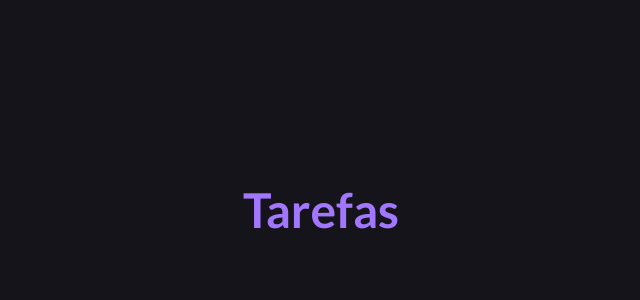
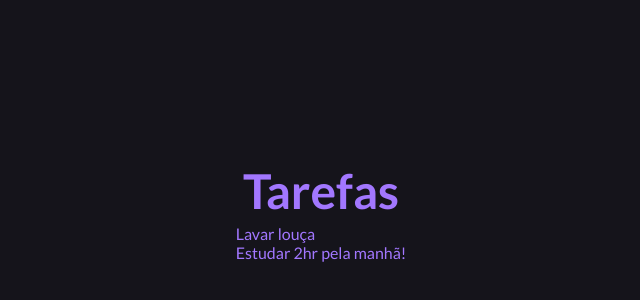
Before and after one commit to JFmaia/todoListVue, a Vue app: page / in a window 1280 px wide. Shown: the part 212-512 px from the top of the page, without its empty margins (319-959 px from the left). Built offline with nearby package versions, Linux system fonts and the light colour scheme.

Commit message:
chore: Passando lista para componente filho.

```diff
--- a/src/App.vue
+++ b/src/App.vue
@@ -1,12 +1,22 @@
 <template>
 	<div id="app">
 		<h1>Tarefas</h1>
+		<TaskGrid :tasks="tasks"/>
 	</div>
 </template>
 
 <script>
+import TaskGrid from "./components/TaskGrid.vue"
 export default {
-
+	components:{TaskGrid},
+	data(){
+		return{
+			tasks:[
+				{name:"Lavar louça", pending: false},
+				{name:"Estudar 2hr pela manhã!", pending: true},
+			]
+		}
+	}
 }
 </script>
 
```
